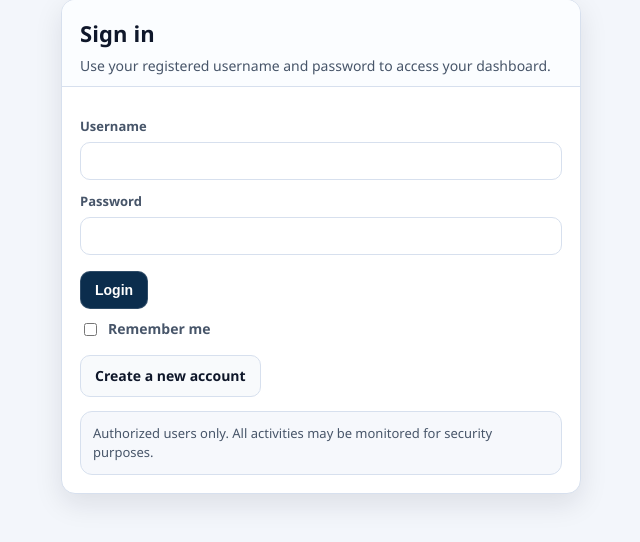
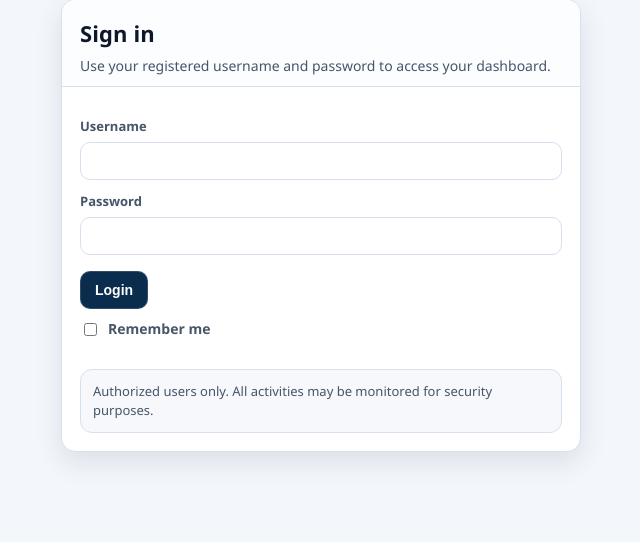
Before and after one commit to rabbi2580/Smart-City-Hub_webtech, a PHP site: page /MVC/html/login_view.php in a window 1280 px wide. Shown: the part 117-659 px from the top of the page, without its empty margins (319-959 px from the left). Run offline with PHP 8.4, Linux system fonts and the light colour scheme.

Commit message:
updated  login_view.php

```diff
--- a/Citizen/MVC/html/login_view.php
+++ b/Citizen/MVC/html/login_view.php
@@ -66,7 +66,7 @@ $registered = isset($_GET["registered"]) ? "Registration successful. Please logi
                 </form>
 
                 <div class="actions">
-                    <a class="btn" href="register_view.php">Create a new account</a>
+
                 </div>
 
                 <div class="notice">
```
